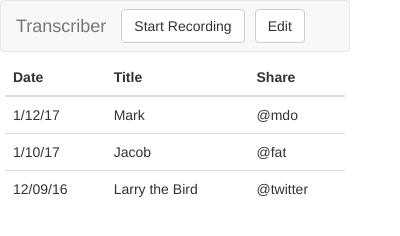
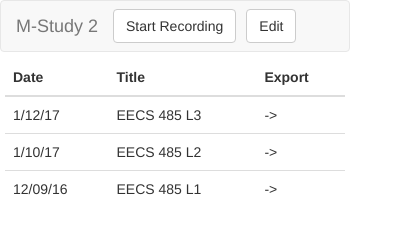
Before and after one commit to ykatamish/EECS-481-Project, a browser extension: page popup.html in a window 400 px wide. Drawn offline with Linux system fonts and the light colour scheme.

Commit message:
Changed sample text

```diff
--- a/popup.html
+++ b/popup.html
@@ -5,7 +5,7 @@
 		<meta name="description" content="Chrome extension to transcribe audio files to text.">
 		<meta name="author" content="EECS 481">
 
-		<title>Chrome Extension transcriber.</title>
+		<title>M-Study 2.</title>
 
 		<!-- Scripts -->
 		<script src="js/jquery-2.0.3.min.js"></script>
@@ -21,7 +21,7 @@
 		<!--Extension navbar-->
 		<nav class="navbar navbar-default" role="navigation">
 			<div class="navbar-header">
-				<a class="navbar-brand" href="#">Transcriber</a>
+				<a class="navbar-brand" href="#">M-Study 2</a>
 			</div>
 			<div class="collapse navbar-collapse navbar-ex1-collapse">
 				<ul class="nav navbar-nav">
@@ -42,24 +42,24 @@
 					<tr>
 						<th>Date</th>
 						<th>Title</th>
-						<th>Share</th>
+						<th>Export</th>
 					</tr>
 				</thead>
 				<tbody>
 					<tr>
 						<td>1/12/17</td>
-						<td>Mark</td>
-						<td>@mdo</td>
+						<td>EECS 485 L3</td>
+						<td>-></td>
 					</tr>
 					<tr>
 						<td>1/10/17</td>
-						<td>Jacob</td>
-						<td>@fat</td>
+						<td>EECS 485 L2</td>
+						<td>-></td>
 					</tr>
 					<tr>
 						<td>12/09/16</td>
-						<td>Larry the Bird</td>
-						<td>@twitter</td>
+						<td>EECS 485 L1</td>
+						<td>-></td>
 					</tr>
 				</tbody>
 			</table>
```
